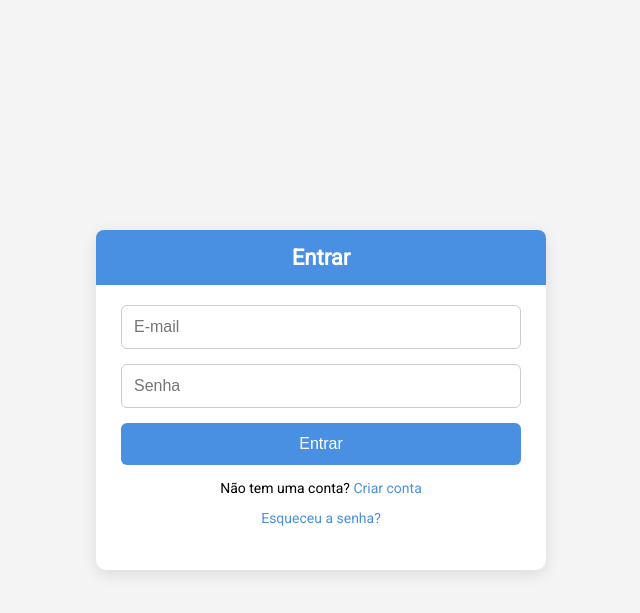
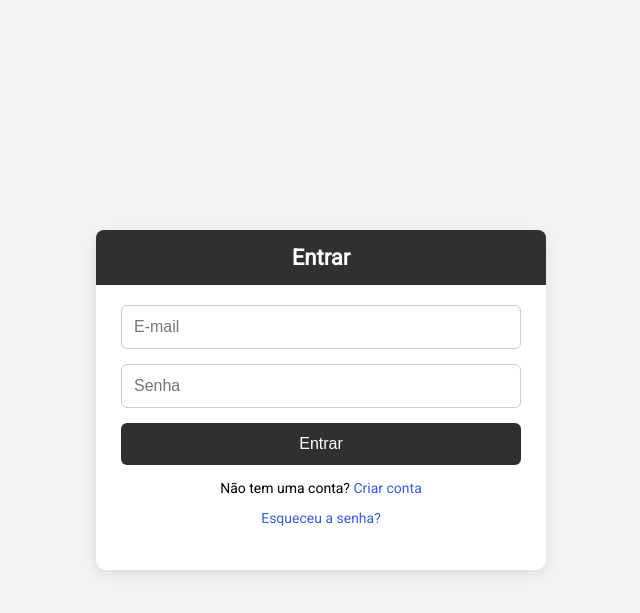
Before and after one commit to LeperfekTz/PIM, a Flask app: page /login in a window 1280 px wide. Shown: the top 613 px of the page, without its empty margins (319-959 px from the left). Run offline with Flask 3, Linux system fonts and the light colour scheme.

Commit message:
update login

```diff
--- a/static/css/login.css
+++ b/static/css/login.css
@@ -25,7 +25,7 @@ body {
     font-size: 22px;
     font-weight: bold;
     color: #fff;
-    background-color: #4a90e2;
+    background-color: #303030;
     text-align: center;
     padding: 15px;
     border-radius: 8px 8px 0 0;
@@ -49,7 +49,7 @@ body {
 
 .chat-input input:focus {
     outline: none;
-    border-color: #4a90e2;
+    border-color: #303030;
     box-shadow: 0 0 5px rgba(74, 144, 226, 0.5);
 }
 
@@ -57,7 +57,7 @@ body {
 .chat-input button {
     padding: 12px;
     font-size: 16px;
-    background-color: #4a90e2;
+    background-color: #303030;
     color: white;
     border: none;
     border-radius: 6px;
@@ -66,7 +66,7 @@ body {
 }
 
 .chat-input button:hover {
-    background-color: #357ab8;
+    background-color: #303030;
 }
 
 /* Rodapé com links */
@@ -77,7 +77,7 @@ body {
 }
 
 .chat-footer a {
-    color: #4a90e2;
+    color: #3659f3;
     text-decoration: none;
 }
 
--- a/static/css/reset.css
+++ b/static/css/reset.css
@@ -42,7 +42,7 @@ form input[type="email"] {
 form button {
   width: 100%;
   padding: 12px;
-  background-color: #007bff;
+  background-color: #303030;
   color: #ffffff;
   border: none;
   border-radius: 6px;
@@ -52,7 +52,7 @@ form button {
 }
 
 form button:hover {
-  background-color: #0056b3;
+  background-color: #303030;
 }
 
 .chat-footer {
@@ -67,7 +67,7 @@ form button:hover {
 }
 
 .chat-footer a:hover {
-  color: #0056b3;
+  color: #303030;
 }
 
 .mensagem.erro {
--- a/static/css/reset_pass.css
+++ b/static/css/reset_pass.css
@@ -44,7 +44,7 @@ input[type="password"] {
 button {
   width: 100%;
   padding: 12px;
-  background-color: #007bff;
+  background-color: #303030;
   color: #ffffff;
   border: none;
   border-radius: 6px;
@@ -54,7 +54,7 @@ button {
 }
 
 button:hover {
-  background-color: #0056b3;
+  background-color: #303030;
 }
 
 .mensagem {
```
